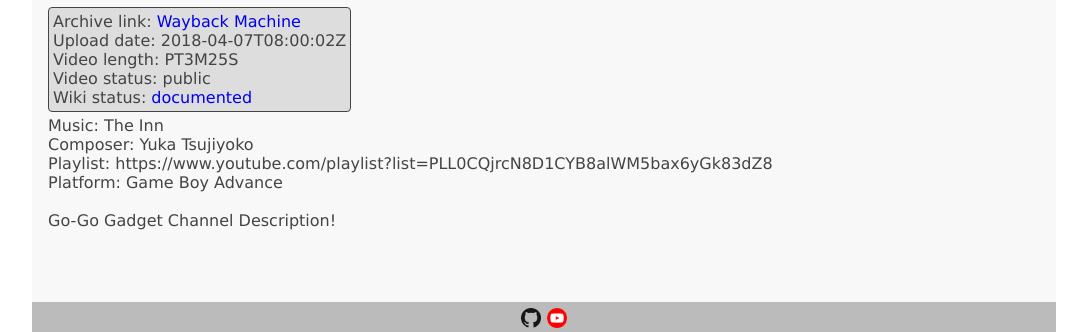
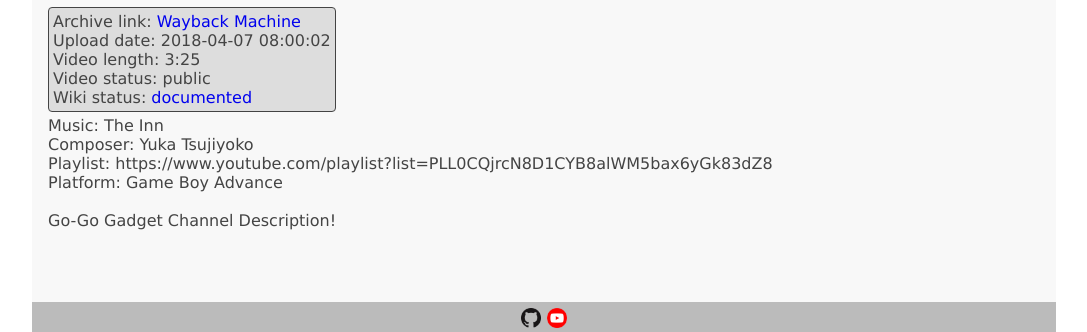
Before and after one commit to SiIvaGunner-Database/SiIvaGunner-Database, a PHP site: page / in a window 1280 px wide. Shown: the part 468-800 px from the top of the page, without its empty margins (96-1183 px from the left). Run offline with PHP 8.4, Linux system fonts and the light colour scheme.

Commit message:
Renaming variables and fixing mistakes.

```diff
--- a/website-files/index.php
+++ b/website-files/index.php
@@ -5,8 +5,8 @@
     <?php include("nav.html"); ?>
     <main>
       <p class="box">
-        For a list of every SiIvaGunner, TimmyTurnersGrandDad and VvvvvaVvvvvvr video, see this <a target="_blank" href="https://docs.google.com/spreadsheets/d/1B7b9jEaWiqZI8Z8CzvFN1cBvLVYwjb5xzhWtrgs4anI/edit?usp=sharing">spreadsheet</a>.<br/>
-        Searching is currently being worked on.
+        For a list of every SiIvaGunner, TimmyTurnersGrandDad, and VvvvvaVvvvvvr video, see this <a target="_blank" href="https://docs.google.com/spreadsheets/d/1B7b9jEaWiqZI8Z8CzvFN1cBvLVYwjb5xzhWtrgs4anI/edit?usp=sharing">spreadsheet</a>.<br/>
+        For now, only SiIvaGunner videos can be searched for. Note that the title searched for must be exact.
       </p>
       <div id="searchContainer">
         <input type="text" id="inputText" class="searchBox" placeholder="Search by title, URL, or ID"/>
@@ -19,8 +19,8 @@
       </div>
       <div id="videoInfo" class="box">
         Archive link: <a target="_blank" href="https://web.archive.org/web/*/https://www.youtube.com/watch?v=NzoneDE0A2o">Wayback Machine</a><br/>
-        Upload date: 2018-04-07T08:00:02Z<br/>
-        Video length: PT3M25S<br/>
+        Upload date: 2018-04-07 08:00:02<br/>
+        Video length: 3:25<br/>
         Video status: public<br/>
         Wiki status: <a target="_blank" href="https://siivagunner.fandom.com/wiki/The%20Inn%20-%20Fire%20Emblem">documented</a>
       </div>
```
Also changed, not shown: 3 other files.
